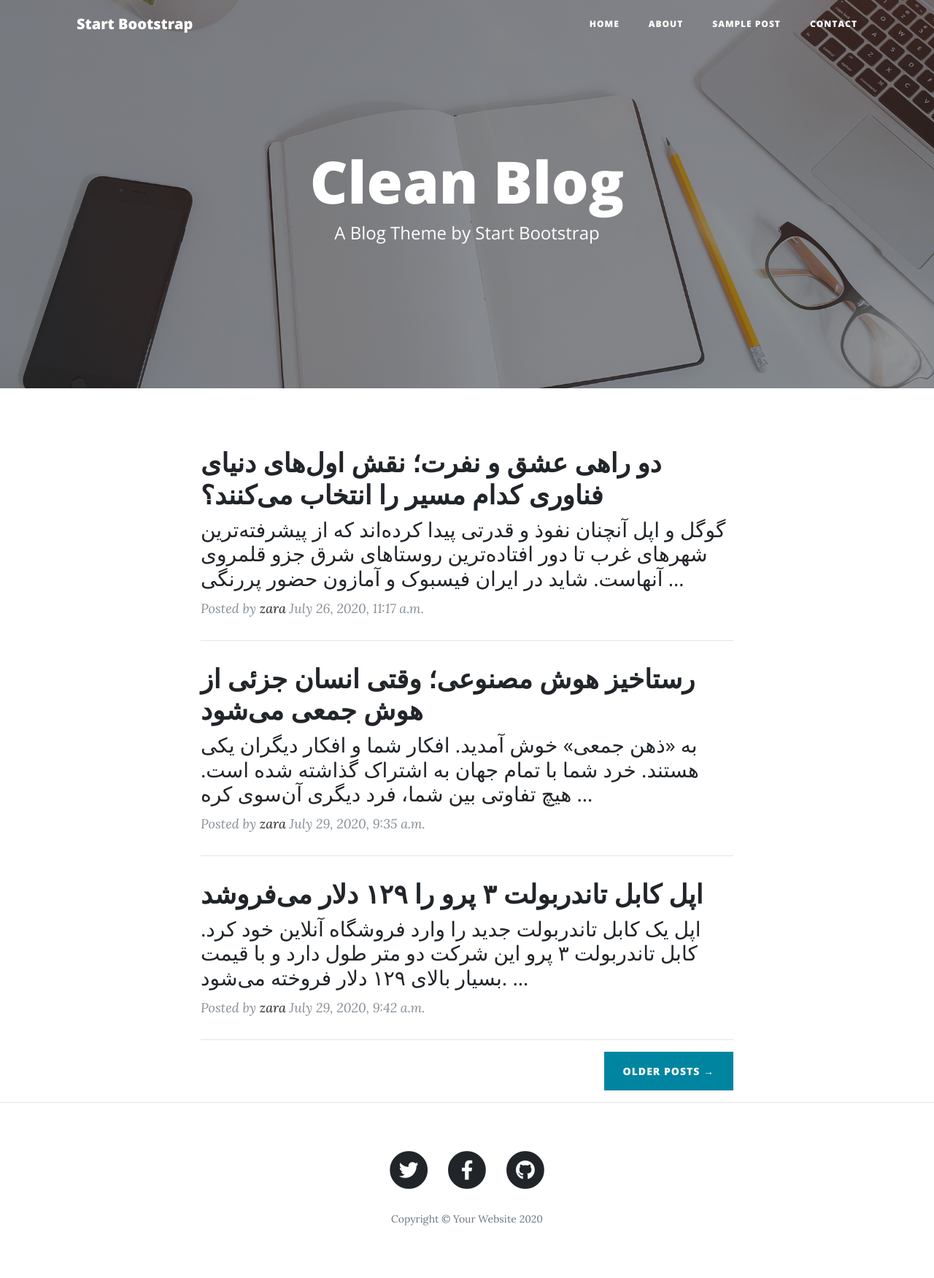
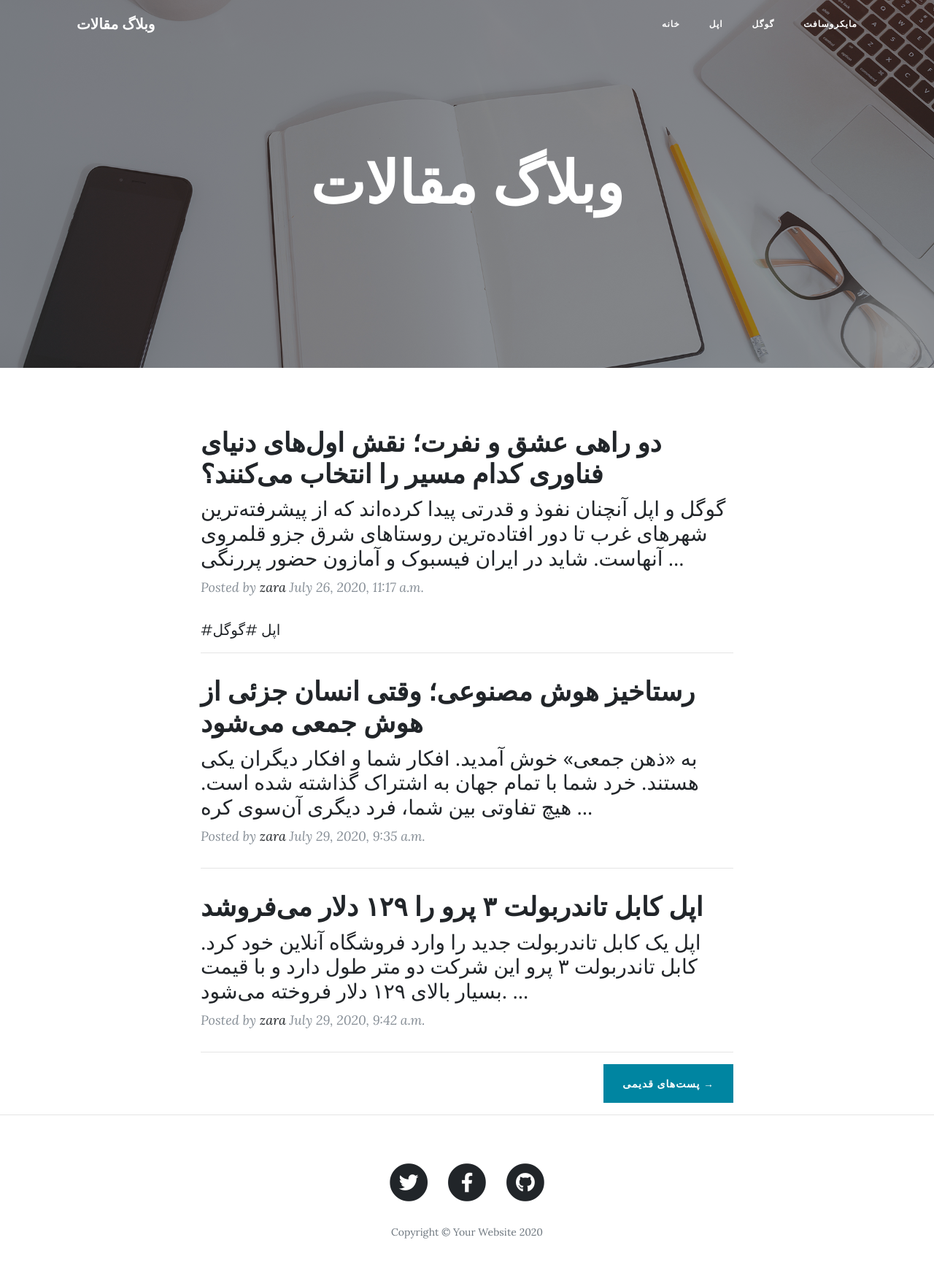
Before and after one commit to zahra00/silic-django-app, a Django app: page / in a window 1280 px wide. Shown: the top 1751 px of the page at 73% size. Before the commit the page ends 1679 px from the top, so only its background shows below. Run offline with Django 3.2, Linux system fonts and the light colour scheme; data comes from the database, SQL or seed files in the repository; some libraries are stand-ins or nearby versions.

Commit message:
add some custome template tags (simple and inclusion)

```diff
--- a/blog/templates/base.html
+++ b/blog/templates/base.html
@@ -1,4 +1,5 @@
 {% load static %}
+{% load base_tag %}
 <!DOCTYPE html>
 <html lang="en">
 
@@ -21,6 +22,7 @@
 
   <!-- Custom styles for this template -->
   <link href="{% static 'blog/css/clean-blog.min.css' %}" rel="stylesheet">
+  <link href="{% static 'blog/css/rtl.css' %}" rel="stylesheet">
 
 </head>
 
@@ -29,27 +31,13 @@
   <!-- Navigation -->
   <nav class="navbar navbar-expand-lg navbar-light fixed-top" id="mainNav">
     <div class="container">
-      <a class="navbar-brand" href="home.html">Start Bootstrap</a>
+      <a class="navbar-brand" href="home.html">{% title %}</a>
       <button class="navbar-toggler navbar-toggler-right" type="button" data-toggle="collapse" data-target="#navbarResponsive" aria-controls="navbarResponsive" aria-expanded="false" aria-label="Toggle navigation">
         Menu
         <i class="fas fa-bars"></i>
       </button>
-      <div class="collapse navbar-collapse" id="navbarResponsive">
-        <ul class="navbar-nav ml-auto">
-          <li class="nav-item">
-            <a class="nav-link" href="home.html">Home</a>
-          </li>
-          <li class="nav-item">
-            <a class="nav-link" href="about.html">About</a>
-          </li>
-          <li class="nav-item">
-            <a class="nav-link" href="post.html">Sample Post</a>
-          </li>
-          <li class="nav-item">
-            <a class="nav-link" href="contact.html">Contact</a>
-          </li>
-        </ul>
-      </div>
+        {% category_navbar %}
+
     </div>
   </nav>
 
--- /dev/null
+++ b/blog/templates/blog/partials/category_navbar.html
@@ -0,0 +1,12 @@
+<div class="collapse navbar-collapse" id="navbarResponsive">
+        <ul class="navbar-nav ml-auto">
+          <li class="nav-item">
+            <a class="nav-link" href="{% url 'blog:home' %}">خانه</a>
+          </li>
+          {% for cat in category %}
+           <li class="nav-item">
+            <a class="nav-link" href="{% url 'blog:home' %}">{{ cat.title }}</a>
+           </li>
+            {% endfor %}
+        </ul>
+      </div>
--- a/blog/templates/home.html
+++ b/blog/templates/home.html
@@ -8,8 +8,7 @@
       <div class="row">
         <div class="col-lg-8 col-md-10 mx-auto">
           <div class="site-heading">
-            <h1>Clean Blog</h1>
-            <span class="subheading">A Blog Theme by Start Bootstrap</span>
+            <h1>وبلاگ مقالات</h1>
           </div>
         </div>
       </div>
@@ -35,11 +34,16 @@
             <a href="#">zara</a>
             {{a.publish}}</p>
         </div>
+            <div>
+            {% for x in a.category.all %}
+                <a href="#">#{{x.title}}</a>
+            {% endfor %}
+            </div>
         <hr>
         {% endfor %}
         <!-- Pager -->
-        <div class="clearfix">
-          <a class="btn btn-primary float-right" href="#">Older Posts &rarr;</a>
+        <div class="clearfix pager-botton">
+          <a class="btn btn-primary float-right" href="#">پست‌های قدیمی &rarr;</a>
         </div>
       </div>
     </div>
--- /dev/null
+++ b/blog/templatetags/base_tag.py
@@ -0,0 +1,16 @@
+from django import template
+from ..models import Category
+
+register = template.Library()
+
+
+@register.simple_tag
+def title():
+    return "وبلاگ مقالات"
+
+
+@register.inclusion_tag("blog/partials/category_navbar.html")
+def category_navbar():
+    return {
+        "category": Category.objects.filter(status=True)
+    }
--- a/blog/views.py
+++ b/blog/views.py
@@ -1,5 +1,5 @@
 from django.shortcuts import render, get_object_or_404
-from .models import Article
+from .models import Article, Category
 from django.http import HttpResponse, JsonResponse
 
 
@@ -45,7 +45,7 @@
 
 def list_all_article(request):
     context = {
-        "Articles": Article.objects.all()
+        "Articles": Article.objects.filter(status="p")
     }
     return render(request, 'home.html', context)
 
```
Also changed, not shown: blog/templates/detail.html (deleted, +0 -12 lines), blog/templatetags/__init__.py (added).
